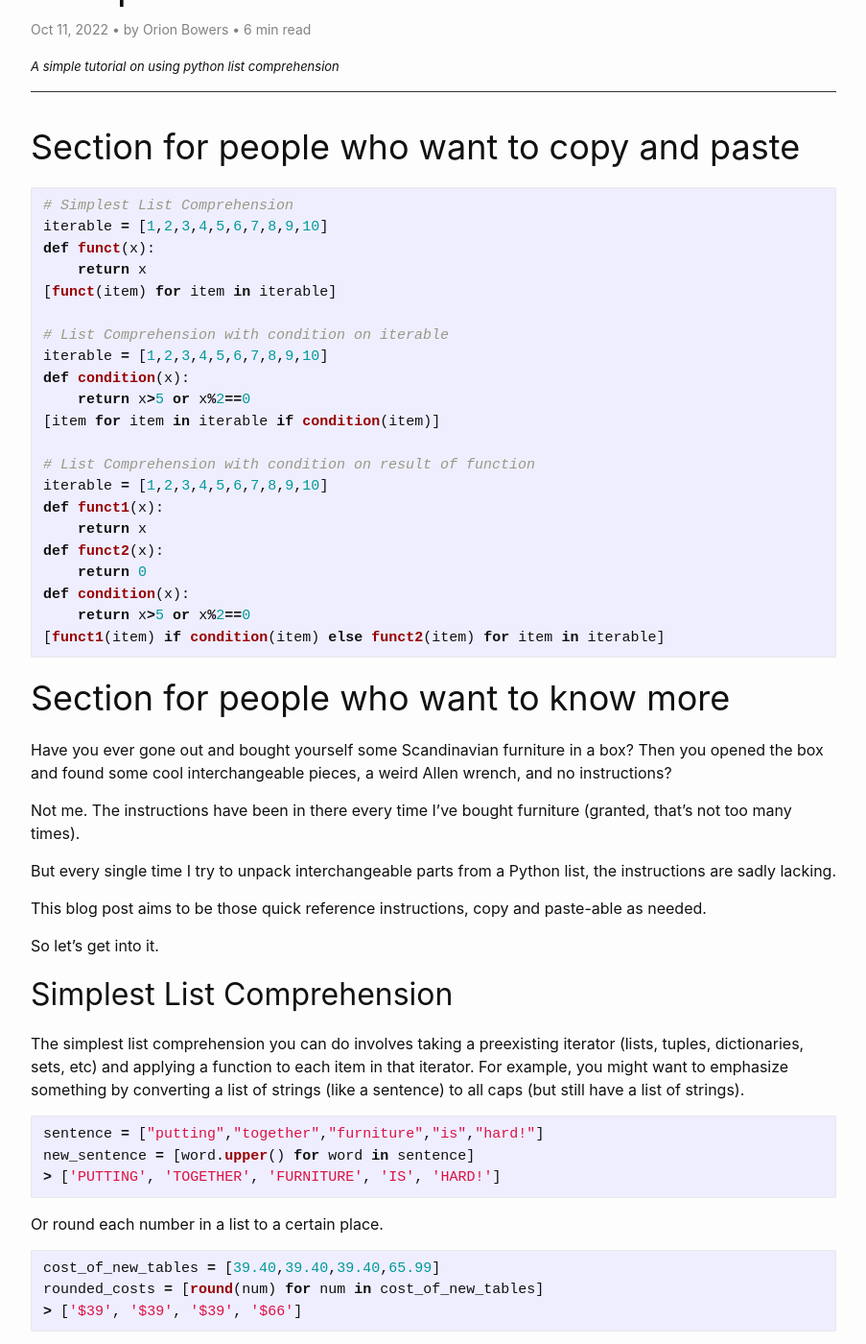
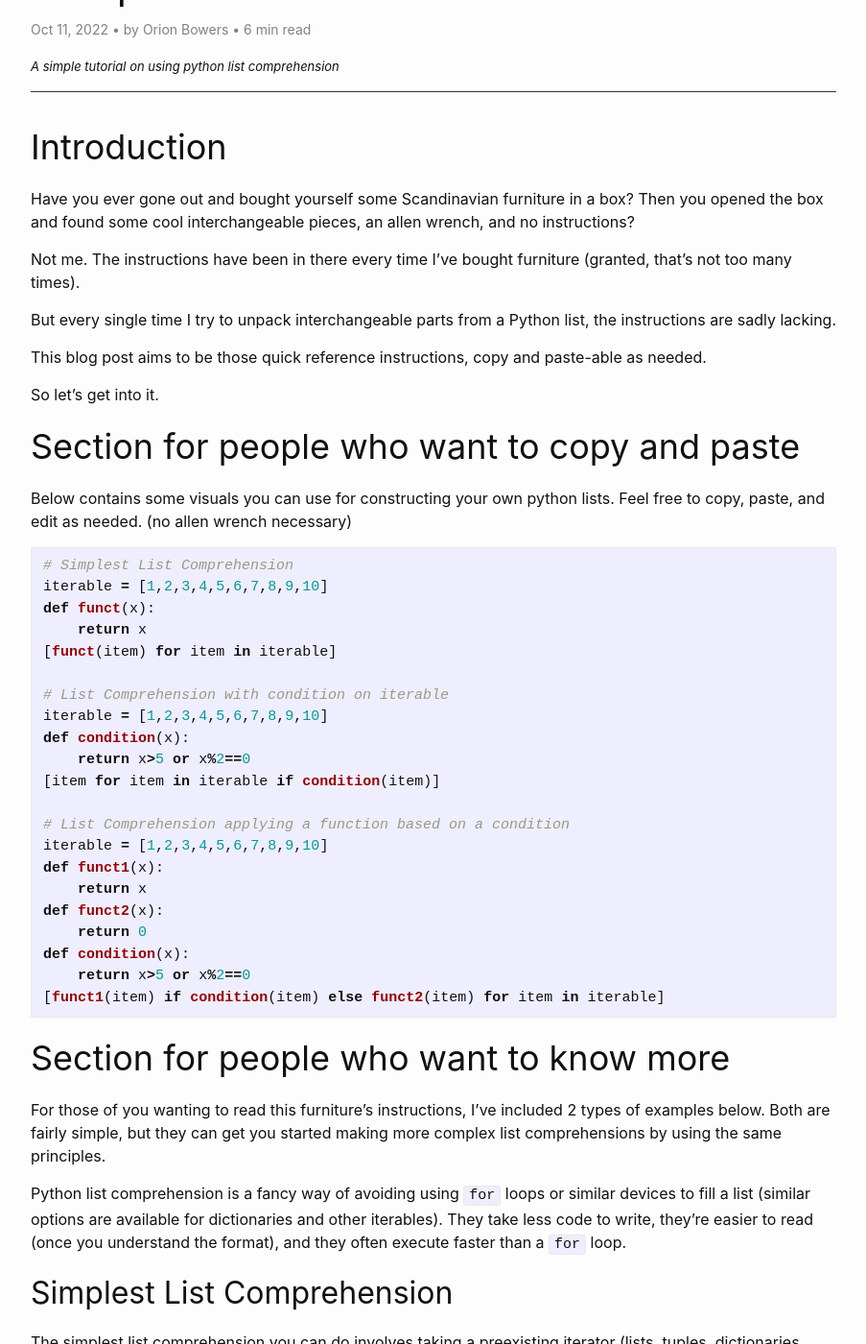
Before and after one commit to Orion00/Orion00.github.io, a Jekyll site: the page built from _posts/2022-10-11-list-comprehension.md, in a window 1280 px wide and 1400 px high, scrolled down 321 px. Shown: the whole window at 96% size, without its empty margins (188-1091 px from the left). Built offline with Jekyll 4.4.1, drawn with Linux system fonts in a browser that asks for light colours; comment, search, counter and statistics services are not loaded; some of the changed text lies outside the part shown.

Commit message:
Edit post based on feedback received

````diff
--- a/_posts/2022-10-11-list-comprehension.md
+++ b/_posts/2022-10-11-list-comprehension.md
@@ -5,8 +5,22 @@ author: Orion Bowers
 description: "A simple tutorial on using python list comprehension"
 image: "/assets/images/AIGenerated/FutureTypewriter.png"
 ---
+# Introduction
+Have you ever gone out and bought yourself some Scandinavian furniture in a box?
+Then you opened the box and found some cool interchangeable pieces, an allen wrench, and no instructions?
+
+Not me. The instructions have been in there every time I've bought furniture (granted, that's not too many times).
+
+But every single time I try to unpack interchangeable parts from a Python list, the instructions are sadly lacking.
+
+This blog post aims to be those quick reference instructions, copy and paste-able as needed.
+
+So let's get into it.
 
 # Section for people who want to copy and paste
+Below contains some visuals you can use for constructing your own python lists. Feel free to copy, paste, and edit as needed.
+(no allen wrench necessary)
+
 ```python
 # Simplest List Comprehension
 iterable = [1,2,3,4,5,6,7,8,9,10]
@@ -20,7 +34,7 @@ def condition(x):
     return x>5 or x%2==0
 [item for item in iterable if condition(item)]
 
-# List Comprehension with condition on result of function
+# List Comprehension applying a function based on a condition
 iterable = [1,2,3,4,5,6,7,8,9,10]
 def funct1(x):
     return x
@@ -32,17 +46,10 @@ def condition(x):
 ```
 
 # Section for people who want to know more
-Have you ever gone out and bought yourself some Scandinavian furniture in a box?
-Then you opened the box and found some cool interchangeable pieces, a weird Allen wrench, and no instructions?
 
-Not me. The instructions have been in there every time I've bought furniture (granted, that's not too many times).
+For those of you wanting to read this furniture's instructions, I've included 2 types of examples below. Both are fairly simple, but they can get you started making more complex list comprehensions by using the same principles.
 
-But every single time I try to unpack interchangeable parts from a Python list, the instructions are sadly lacking.
-
-This blog post aims to be those quick reference instructions, copy and paste-able as needed.
-
-So let's get into it.
-
+Python list comprehension is a fancy way of avoiding using `for` loops or similar devices to fill a list (similar options are available for dictionaries and other iterables). They take less code to write, they're easier to read (once you understand the format), and they often execute faster than a `for` loop.
 
 ## Simplest List Comprehension
 
@@ -83,7 +90,7 @@ Or a more general form:
 "For every item in my iterable, apply this function to it, then add the result to my new list.
 
 
-## List Comprehension with conditions
+## List Comprehension with Conditions
 
 Let's try something trickier. What if we wanted to filter our iterable so it only contained items that met a condition?
 
@@ -94,7 +101,7 @@ def condition(x):
 nonzero_furniture_costs = [item for item in monthly_furniture_costs if condition(item)]
 > [20.99, 65.99, 184.19, 20.99, 5.45]
 ```
-You'll want to write the condition after the iterable so it only returns items from that iterable that meet the condition.
+You'll want to write the condition after the iterable so it only returns items that meet the condition from that iterable.
 
 What if, instead, we wanted to apply the function based on a condition?
 
@@ -112,6 +119,6 @@ costs_caused_by_the_cat = [funct1(item) if condition(item) else funct2(item) for
 For each of these examples, you don't need to write a function to test. Most of the time, you'll just write in the conditional instead of writing a function that checks the conditional.
 
 ## Wrap Up
-So that's it, 3 ways to use list comprehension in Python. Feel free to copy, paste, and change as necessary.
+So that's it, 3 ways to use list comprehension in Python. Hopefully you can walk away feeling a little more confident reading other people's code or writing your own. So get out there and unpack some furniture!
 
-Now if you excuse me, I have move my cat off the table again.
+Now if you excuse me, I have to move my cat off the table again.
````
